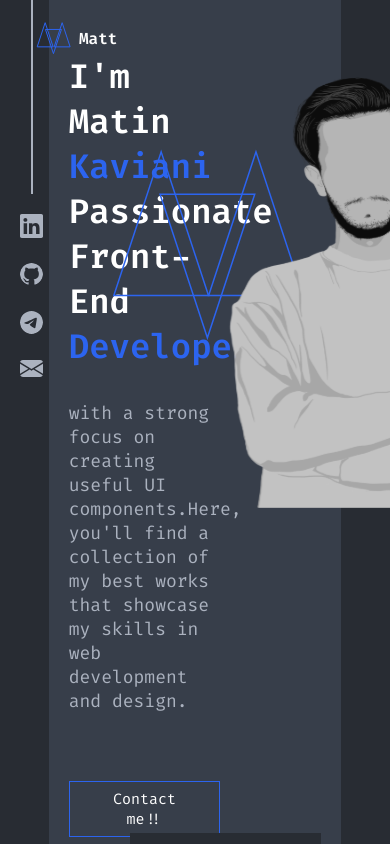
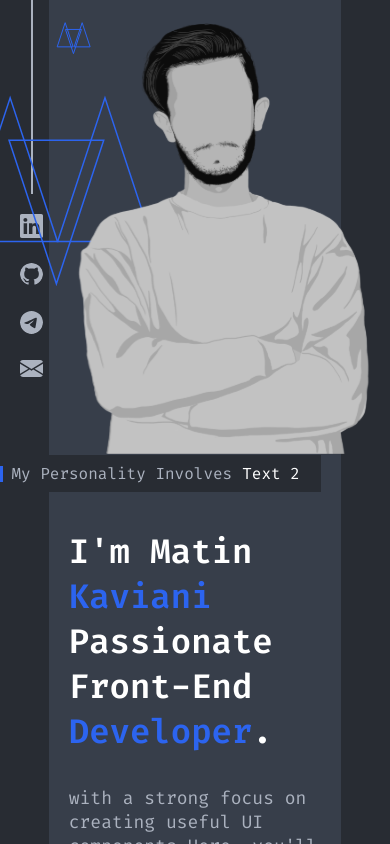
Before and after one commit to matinkaviani/matinkaviani, a Next.js app: page / in a window 390 px wide. Shown: the top 844 px of the page. Built offline with nearby package versions, Linux system fonts and the light colour scheme.

Commit message:
fix some responsive issues

```diff
--- a/modules/Layout/index.tsx
+++ b/modules/Layout/index.tsx
@@ -49,7 +49,7 @@ const Layout = (props: Props) => {
                         <path d="M10.4746 9.45942L18.4443 33.6289L26.414 9.45942L10.4746 9.45942Z" stroke="#2C64EF" />
                         <path d="M35.1133 26.8521L27.1436 2.68258L19.1738 26.8521L35.1133 26.8521Z" stroke="#2C64EF" />
                     </svg>
-                    Matt
+                    <span className={styles.logoText}>Matt</span>
                 </div>
                 <div className={styles.layout}>
                     {props.children}
--- a/modules/Skills/ProgressBar/index.tsx
+++ b/modules/Skills/ProgressBar/index.tsx
@@ -27,7 +27,7 @@ const ProgressBar: React.FC<ProgressBarProps> = ({ skill, progress }) => {
                     return prevCount + 1;
                 }
             });
-        }, 20); // Increase the count more frequently for smoother animation
+        }, 10); // Increase the count more frequently for smoother animation
 
         return () => {
             clearInterval(interval);
--- a/styles/intro/Intro.module.css
+++ b/styles/intro/Intro.module.css
@@ -23,6 +23,8 @@
     font-weight: 400;
     color: rgb(var(--shape-icon-color));
     margin-top: 32px;
+    z-index: 9;
+    position: relative;
 }
 
 .contactMe {
@@ -76,3 +78,17 @@
     width: 15.78px;
     height: 16px;
 }
+
+@media only screen and (max-width: 998px) {
+    #intro {
+        flex-flow: column-reverse;
+        align-items: center;
+        gap: 70px;
+        padding: 0 0 33px 0;
+    }
+
+    .introImageContainer,
+    .introTextContainer {
+        max-width: 100%;
+    }
+}
--- a/styles/layout/Layout.module.css
+++ b/styles/layout/Layout.module.css
@@ -108,3 +108,12 @@ svg.rounded {
     left: -15px;
     bottom: 0;
 }
+
+@media only screen and (max-width: 998px) {
+    .logoText {
+        display: none;
+    }
+    .logoHeader {
+        left: 55px;
+    }
+}
```
